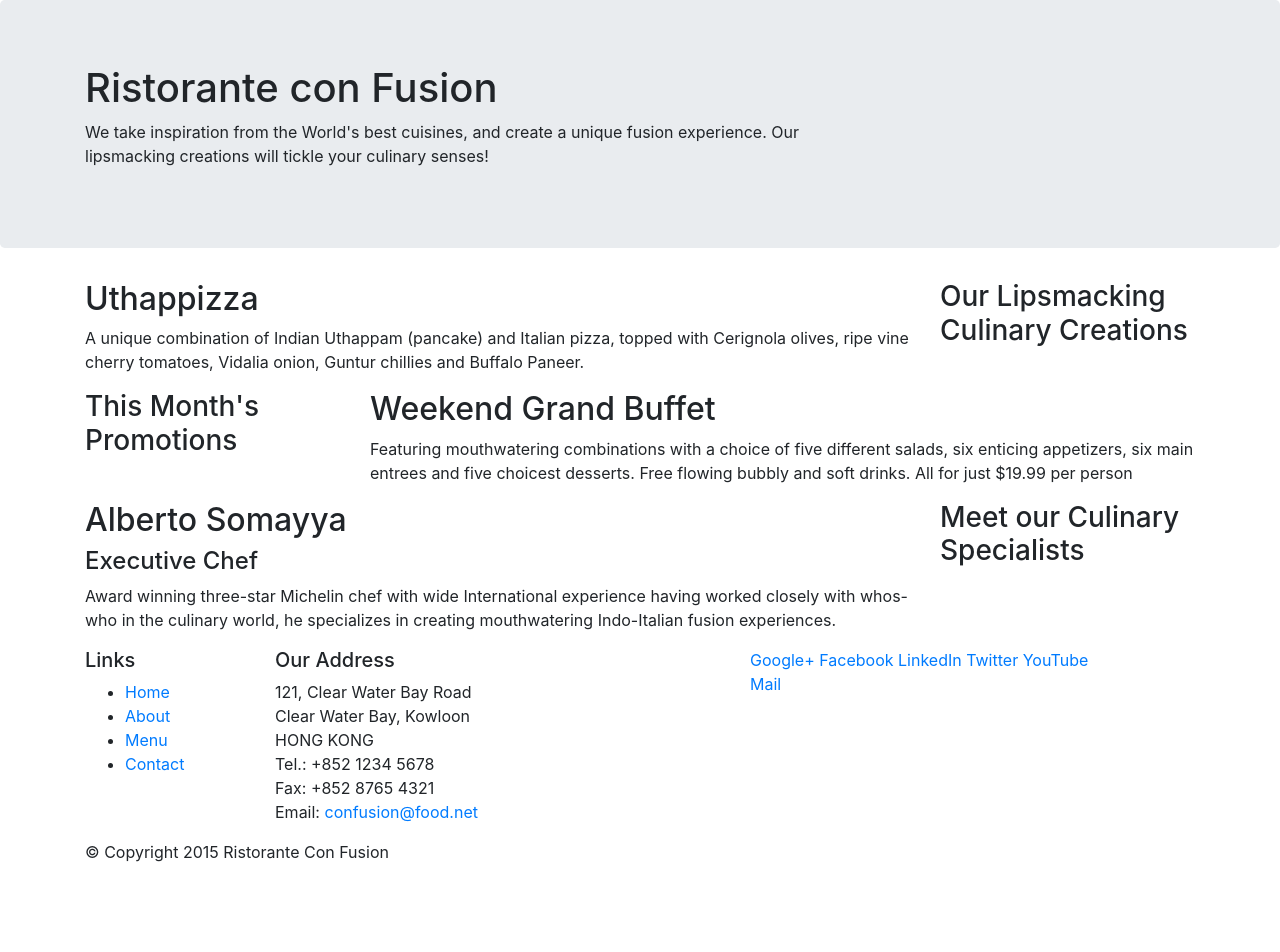
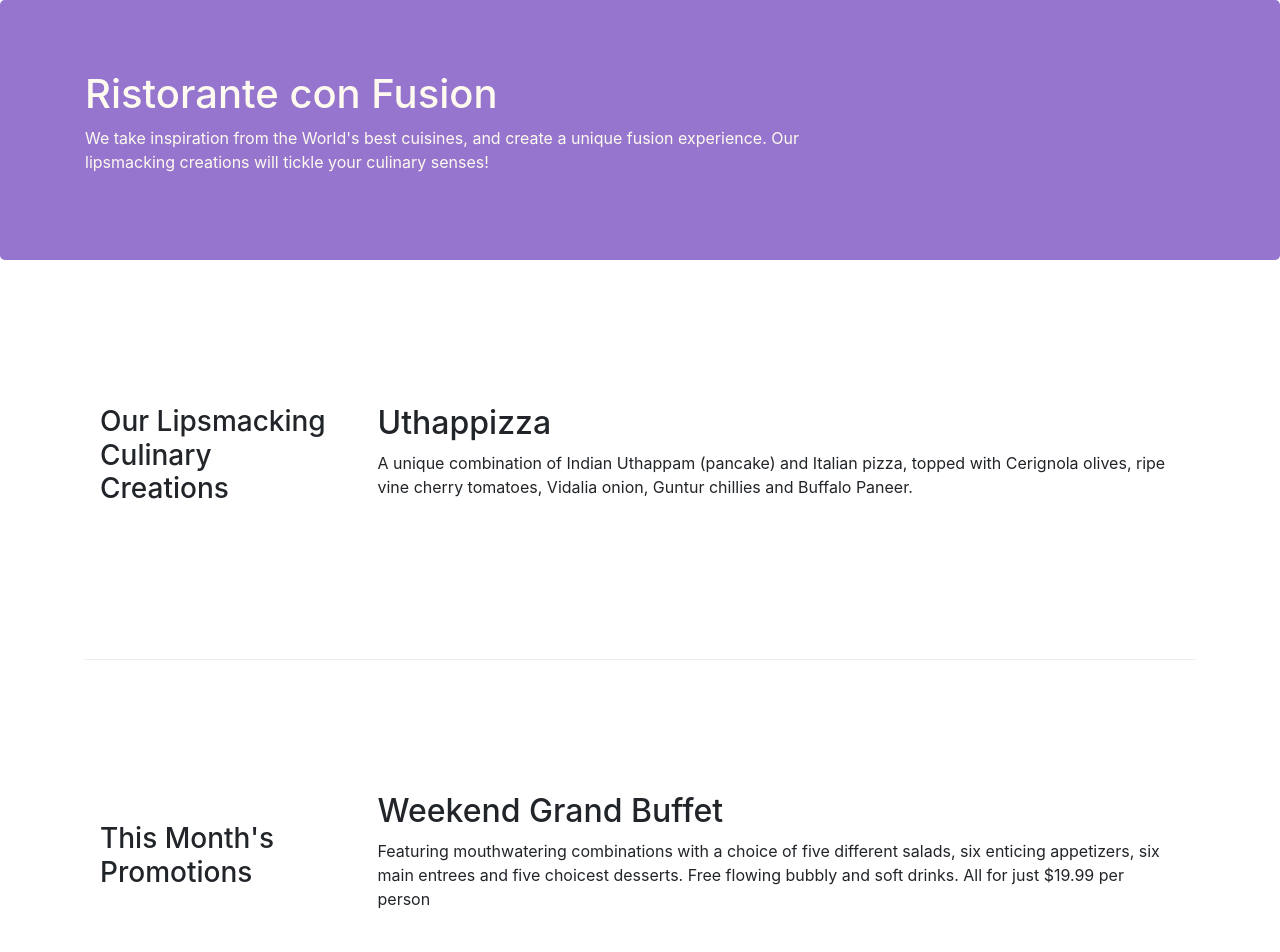
Before and after one commit to HaipengLi/BootstrapCodeBlocks, a website: page index.html in a window 1280 px wide. Shown: the top 952 px of the page. Before the commit the page ends 880 px from the top, so only its background shows below. Drawn offline with nearby package versions, Linux system fonts and the light colour scheme.

Commit message:
customed css, align content, make it pretty

```diff
--- /dev/null
+++ b/css/styles.css
@@ -0,0 +1,30 @@
+.row-header {
+    margin: 0px auto;
+    padding: 0px auto;
+}
+
+.row-content {
+    margin: 0px auto;
+    padding: 50px 0px 50px 0px;
+    border-bottom: 1px ridge;
+    min-height: 400px;
+}
+
+.footer {
+    background-color: rgb(146, 104, 139);
+    margin: 0px auto;
+    padding: 20px 0px 20px 0px;
+}
+
+.jumbotron {
+    padding: 70px 30px 70px 30px;
+    margin: 0px auto;
+    background: #9575CD;
+    color: floralwhite;
+}
+
+.address {
+    font-size: 80%;
+    margin: 0px;
+    color: #0f0f0f;
+}
--- a/index.html
+++ b/index.html
@@ -9,6 +9,7 @@
 
      <!-- Bootstrap CSS -->
      <link rel="stylesheet" href="node_modules/bootstrap/dist/css/bootstrap.min.css">
+     <link rel="stylesheet" href="css/styles.css">
     <title>Ristorante Con Fusion</title>
 </head>
 
@@ -28,18 +29,18 @@
     </header>
 
     <div class="container">
-        <div class="row">
-            <div class="col-sm-4 col-md-3 order-2">
+        <div class="row row-content align-items-center">
+            <div class="col-sm-4 col-md-3 ml-auto">
                 <h3>Our Lipsmacking Culinary Creations</h3>
             </div>
-            <div class="col-sm col-md">
+            <div class="col-sm col-md ">
                 <h2>Uthappizza</h2>
                 <p>A unique combination of Indian Uthappam (pancake) and Italian pizza, topped with Cerignola olives, ripe vine cherry tomatoes, Vidalia onion, Guntur chillies and Buffalo Paneer.</p>
             </div>
         </div>
 
 
-        <div class="row">
+        <div class="row row-content align-items-center">
             <div class="col-sm-4 col-md-3">
                 <h3>This Month's Promotions</h3>
             </div>
@@ -49,7 +50,7 @@
             </div>
         </div>
 
-        <div class="row">
+        <div class="row row-content align-items-center">
             <div class="col-sm-4 col-md-3 order-2">
                 <h3>Meet our Culinary Specialists</h3>
             </div>
@@ -61,19 +62,19 @@
         </div>
     </div>
 
-    <footer >
+    <footer class="footer">
         <div class="container">
             <div class="row">
-                <div class="col-5 col-sm-2">
+                <div class="col-5 col-sm-3 ml-auto">
                     <h5>Links</h5>
-                    <ul>
+                    <ul class="list-unstyled">
                         <li><a href="#">Home</a></li>
                         <li><a href="#">About</a></li>
                         <li><a href="#">Menu</a></li>
                         <li><a href="#">Contact</a></li>
                     </ul>
                 </div>
-                <div class="col-6 col-sm-5">
+                <div class="col-6 col-sm-4">
                     <h5>Our Address</h5>
                     <address>
 		              121, Clear Water Bay Road<br>
@@ -84,8 +85,8 @@
 		              Email: <a href="mailto:confusion@food.net">confusion@food.net</a>
 		           </address>
                 </div>
-                <div class="col col-sm-4 mr-auto">
-                    <div>
+                <div class="col col-sm-4 align-self-center">
+                    <div style="text-align: center">
                         <a href="http://google.com/+">Google+</a>
                         <a href="http://www.facebook.com/profile.php?id=">Facebook</a>
                         <a href="http://www.linkedin.com/in/">LinkedIn</a>
@@ -95,7 +96,7 @@
                     </div>
                 </div>
            </div>
-           <div class="row">
+           <div class="row justify-content-center">
                 <div class="col-auto"> <!-- depend on the content -->
                     <p>© Copyright 2015 Ristorante Con Fusion</p>
                 </div>
```
